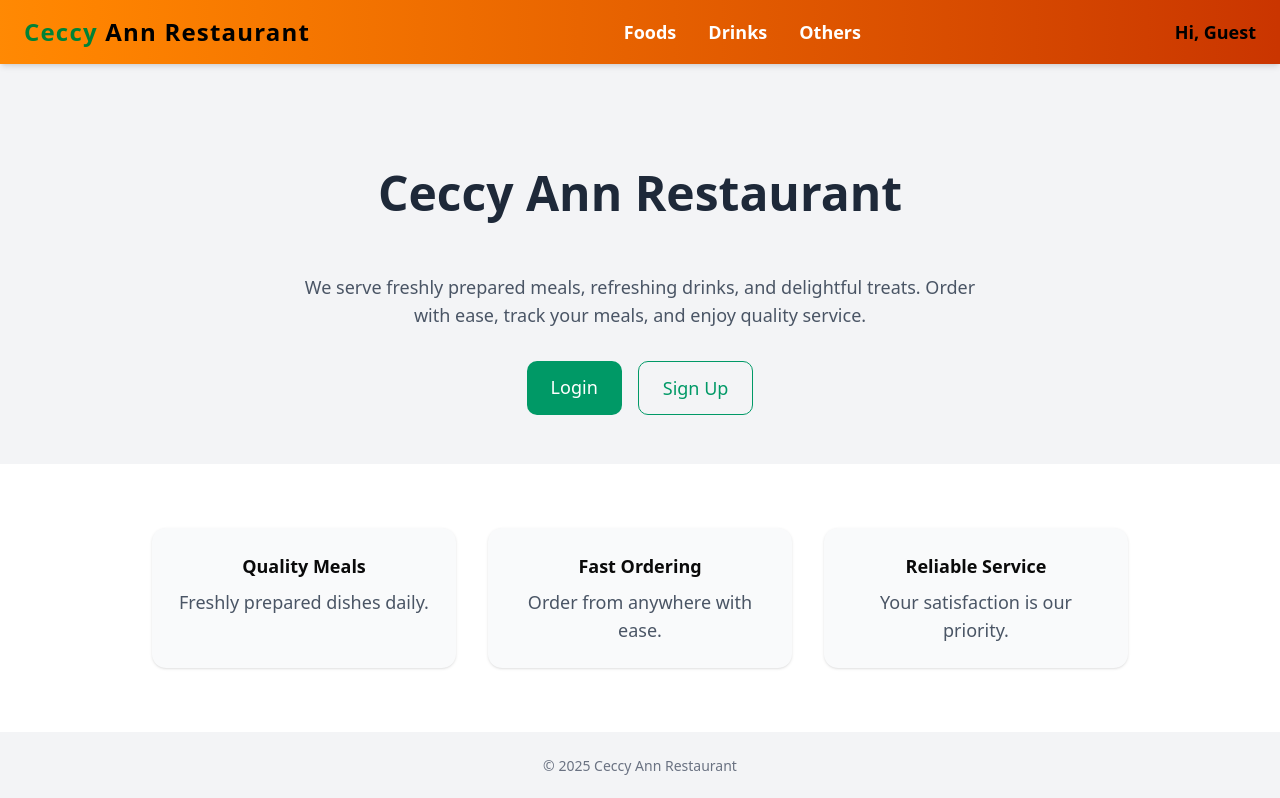
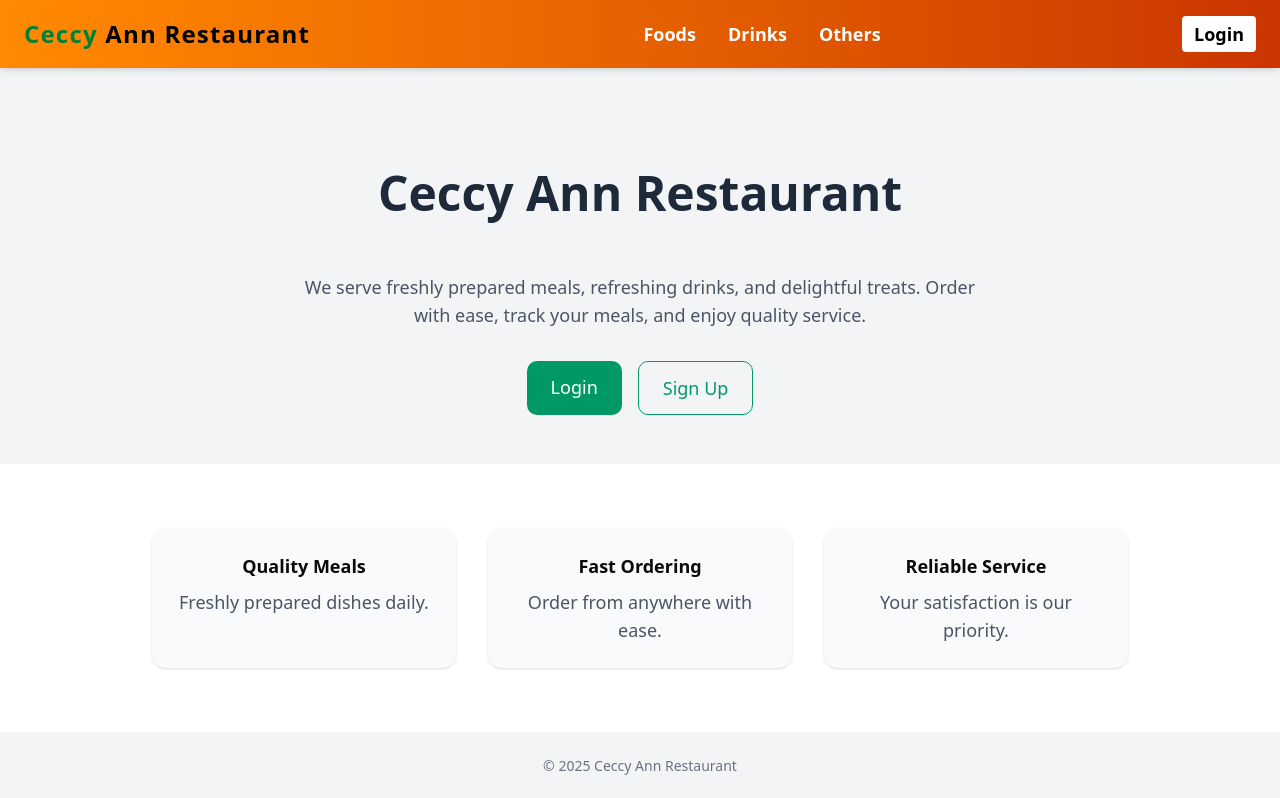
Before and after one commit to Youngnovate-Foundation/resturant-project_nestjs.png, a Next.js app: page / in a window 1280 px wide. Shown: the top 798 px of the page. Built offline with nearby package versions, Linux system fonts and the light colour scheme.

Commit message:
feat: Enhance loading indicators in Cart and CartPage components for better user experience

```diff
--- a/app/cart/page.jsx
+++ b/app/cart/page.jsx
@@ -9,8 +9,11 @@ export default function CartPage() {
 
   if (isLoading) {
     return (
-      <div className="p-6">
-        <p>Loading cart...</p>
+      <div className="w-full flex justify-center py-10">
+        <div className="p-4 rounded-xl shadow-md bg-white flex items-center space-x-3">
+          <div className="animate-spin rounded-full h-6 w-6 border-4 border-gray-300 border-t-green-500"></div>
+          <span className="font-medium text-gray-700">Loading Cart...</span>
+        </div>
       </div>
     );
   }
--- a/components/Cart.jsx
+++ b/components/Cart.jsx
@@ -22,8 +22,11 @@ export default function Cart() {
 
   if (isLoading) {
     return (
-      <div className="flex justify-center items-center p-6">
-        <span className="text-gray-700 font-medium">Loading Cart...</span>
+      <div className="w-full flex justify-center py-10">
+        <div className="p-4 rounded-xl shadow-md bg-white flex items-center space-x-3">
+          <div className="animate-spin rounded-full h-6 w-6 border-4 border-gray-300 border-t-green-500"></div>
+          <span className="font-medium text-gray-700">Loading Cart...</span>
+        </div>
       </div>
     );
   }
--- a/components/Navbar.jsx
+++ b/components/Navbar.jsx
@@ -1,46 +1,44 @@
 "use client";
-import React, { useEffect, useState } from "react";
+import React from "react";
 import Link from "next/link";
+import { useUser } from "../context/UserContext";
 
-export default function Navbar() {
-  const [isLoggedIn, setIsLoggedIn] = useState(false);
-
-  useEffect(() => {
-    const token = localStorage.getItem("token"); // adjust according to your auth
-    setIsLoggedIn(!!token);
-  }, []);
+const Navbar = () => {
+  const { currentUser, setCurrentUser } = useUser();
 
   const handleLogout = async () => {
     await fetch("/api/auth/logout");
-    localStorage.removeItem("token");
-    setIsLoggedIn(false);
+    setCurrentUser(null);
     window.location.href = "/auth/login";
   };
 
   return (
-    <nav className="fixed top-0 left-0 w-full z-50 bg-gradient-to-r from-orange-400 to-orange-700 text-white font-semibold py-4 px-6 flex justify-between items-center shadow-md">
-      <div className="text-2xl tracking-wider font-extrabold">
+    <nav className="fixed top-0 left-0 w-full z-50 bg-gradient-to-r from-orange-400 to-orange-700 text-white font-semibold py-4 px-6 flex items-center shadow-md">
+      {/* Logo */}
+      <div className="text-2xl tracking-wider font-extrabold mr-8 flex-shrink-0">
         <span className="text-green-700">Ceccy </span>
         <span className="text-black">Ann Restaurant</span>
       </div>
 
-      <div className="flex gap-8 text-lg">
-        <a href="#Foods" className="hover:text-orange-300 transition">
+      {/* Nav links */}
+      <div className="flex gap-8 text-lg flex-1 justify-center">
+        <a href="#Foods" className="hover:text-orange-300 transition-colors duration-300">
           Foods
         </a>
-        <a href="#Drinks" className="hover:text-orange-300 transition">
+        <a href="#Drinks" className="hover:text-orange-300 transition-colors duration-300">
           Drinks
         </a>
-        <a href="#Others" className="hover:text-orange-300 transition">
+        <a href="#Others" className="hover:text-orange-300 transition-colors duration-300">
           Others
         </a>
       </div>
 
-      <div>
-        {isLoggedIn ? (
-          <div className="flex items-center gap-4">
-            <span className="text-black font-semibold">
-              Hi, Dear Valued Customer
+      {/* User info + Logout */}
+      <div className="flex items-center gap-4 flex-shrink-0">
+        {currentUser ? (
+          <>
+            <span className="text-black font-semibold truncate max-w-xs">
+              Hi {currentUser.name}
             </span>
             <button
               onClick={handleLogout}
@@ -48,19 +46,18 @@ export default function Navbar() {
             >
               Logout
             </button>
-          </div>
+          </>
         ) : (
           <Link
             href="/auth/login"
-            className="relative group text-black font-semibold hover:underline"
+            className="bg-white text-black px-3 py-1 rounded hover:bg-gray-200 transition"
           >
-            Hi, Guest
-             <span className="absolute top-full mt-2 left-1/2 transform -translate-x-1/2 translate-y-[-10px] group-hover:translate-y-0 opacity-0 group-hover:opacity-100 whitespace-nowrap bg-black text-white text-xs px-2 py-1 rounded transition-all duration-300">
-              Click to login
-            </span>
+            Login
           </Link>
         )}
       </div>
     </nav>
   );
-}
+};
+
+export default Navbar;
```
